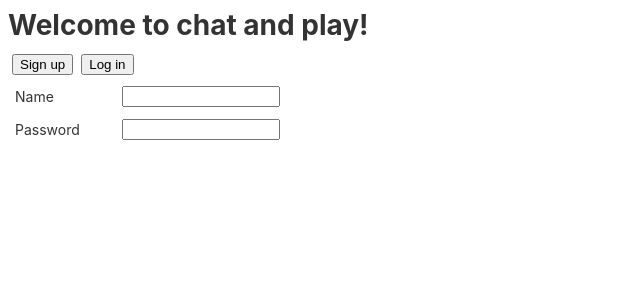
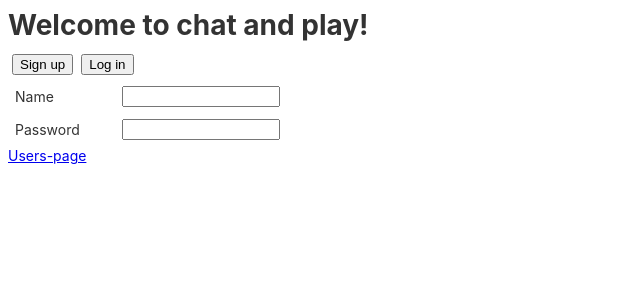
Before and after one commit to YoungLemon1/chat-and-play-Angular.js, an Angular app: page / in a window 1280 px wide. Shown: the top 300 px of the page, without its empty margins (0-640 px from the left). Built offline with nearby package versions, Linux system fonts and the light colour scheme.

Commit message:
changed routerlink to users page

```diff
--- a/src/app/components/home/home.component.html
+++ b/src/app/components/home/home.component.html
@@ -15,6 +15,7 @@
           <td><input id="password" name="password" /></td>
         </tr>
       </table>
+      <a [routerLink]="['/users-page']">Users-page</a>
     </form>
   </div>
 </div>
```
